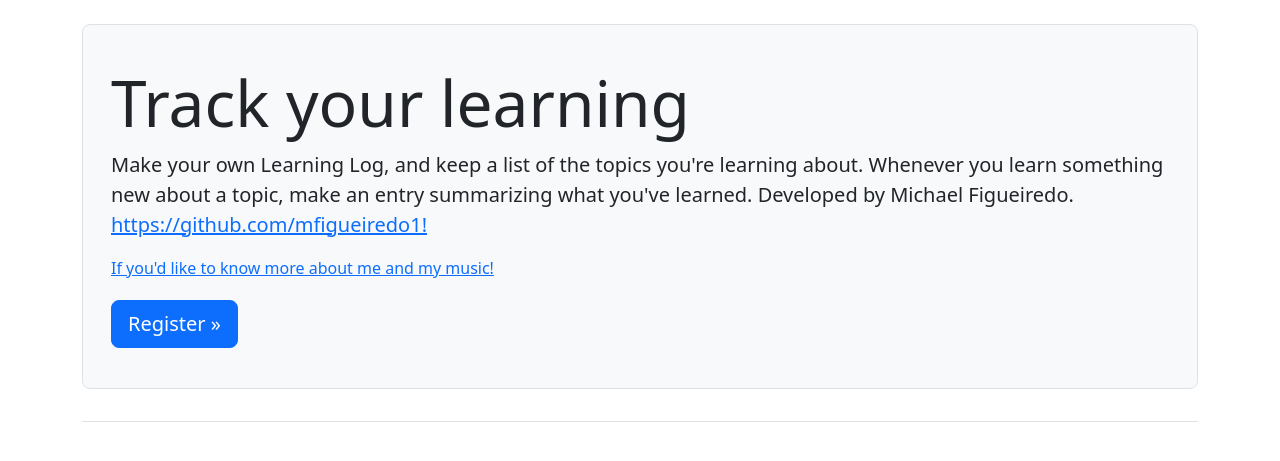
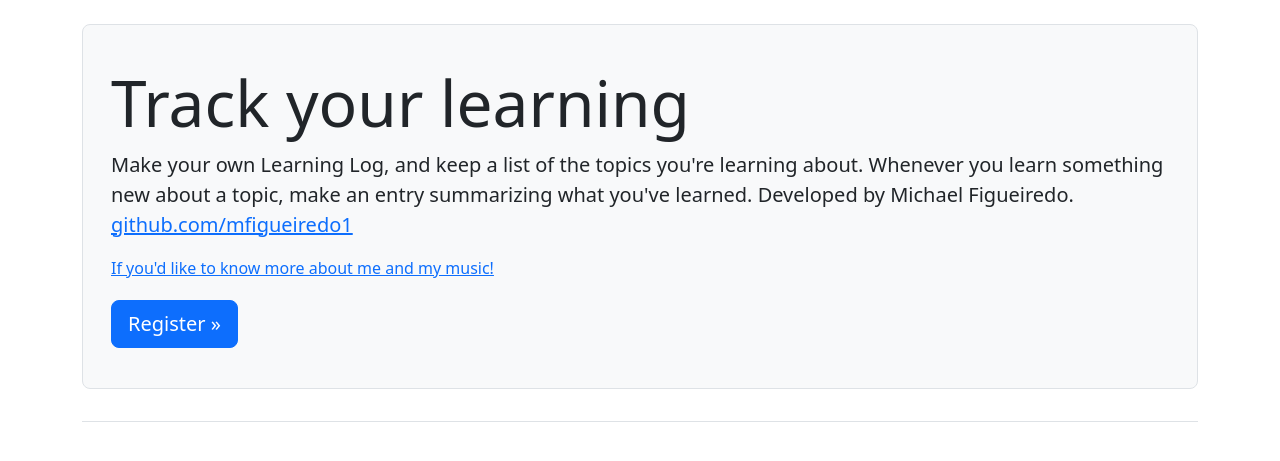
Before and after one commit to mfigueiredo1/learning_log, a Django app: template learning_logs/templates/learning_logs/index.html in a window 1280 px wide. Shown: the part 58-519 px from the top of the page. Run offline with Django 4.2, Linux system fonts and the light colour scheme; the template is opened without the code that fills it, so the values that code supplies are empty; some libraries are stand-ins or nearby versions.

Commit message:
fixed link

```diff
--- a/learning_logs/templates/learning_logs/index.html
+++ b/learning_logs/templates/learning_logs/index.html
@@ -10,7 +10,7 @@
             topics you're learning about. Whenever you learn something new
             about a topic, make an entry summarizing what you've learned.
             Developed by Michael Figueiredo.
-            <a href="https://www.mikefigueiredo.com" target="_blank">https://github.com/mfigueiredo1!</a></p>
+            <a href="https://github.com/mfigueiredo1/learning_log" target="_blank">github.com/mfigueiredo1</a></p>
             <a href="https://www.mikefigueiredo.com" target="_blank">If you'd like to know more about me and my music!</a></p>
         <a class="btn btn-primary btn-lg mt-1"
           href="{% url 'accounts:register' %}">Register &raquo;</a>
```
